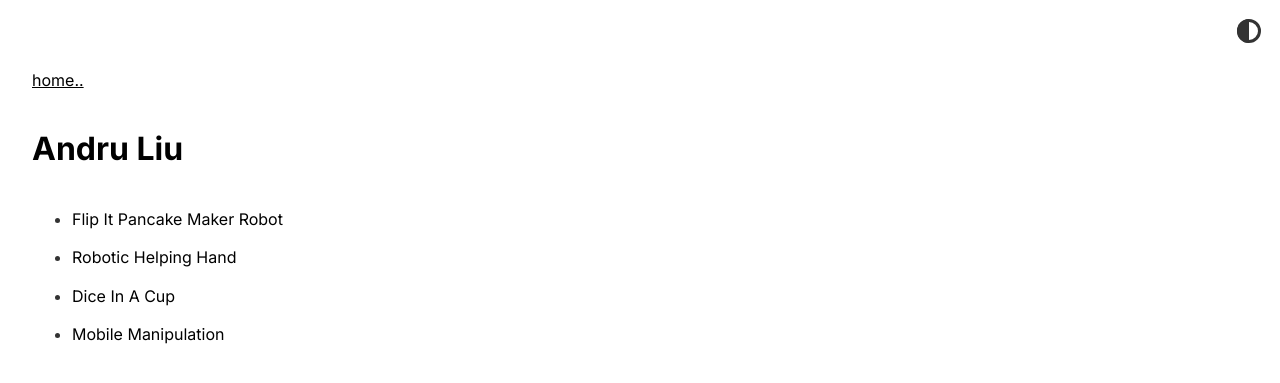
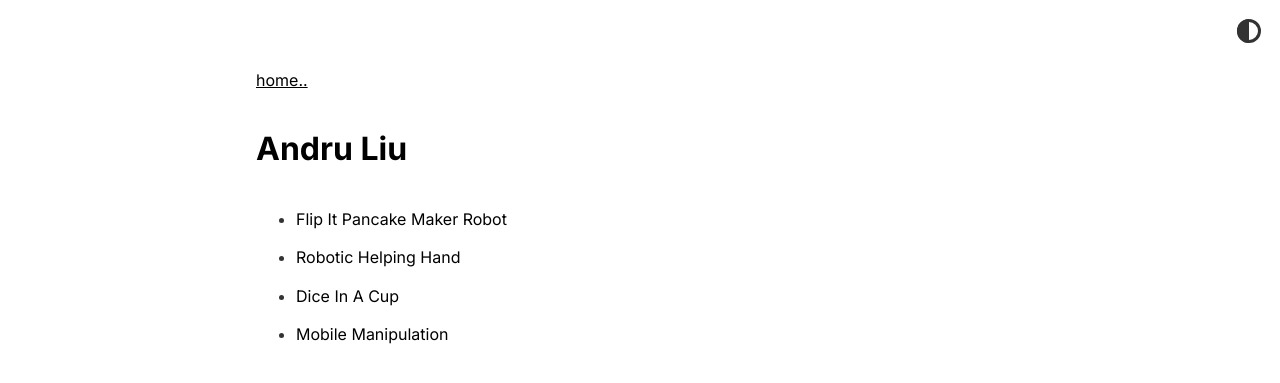
Before and after one commit to WallabyLester/WallabyLester.github.io, a Jekyll site: the page built from projects.html, in a window 1280 px wide. Shown: the top 383 px of the page. Built offline with Jekyll 4.4.1, drawn with Linux system fonts in a browser that asks for light colours.

Commit message:
Changing max width back to 60

```diff
--- a/_sass/moonwalk.scss
+++ b/_sass/moonwalk.scss
@@ -32,8 +32,8 @@ p { margin: 1em 0; }
 li { margin: 0.4em 0; }
 
 .w {
-  max-width: 100%;
-//   max-width: 60%;
+//   max-width: 100%;
+  max-width: 60%;
   margin: 0 auto;
   padding: 4em 2em;
 }
```
